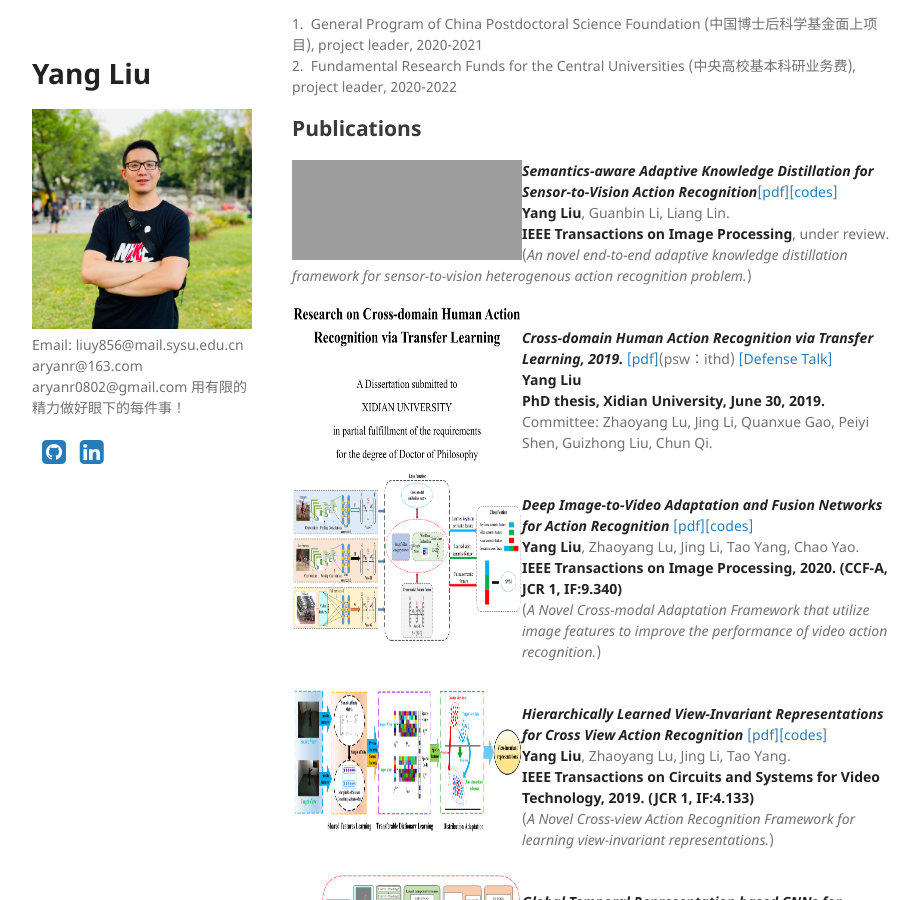
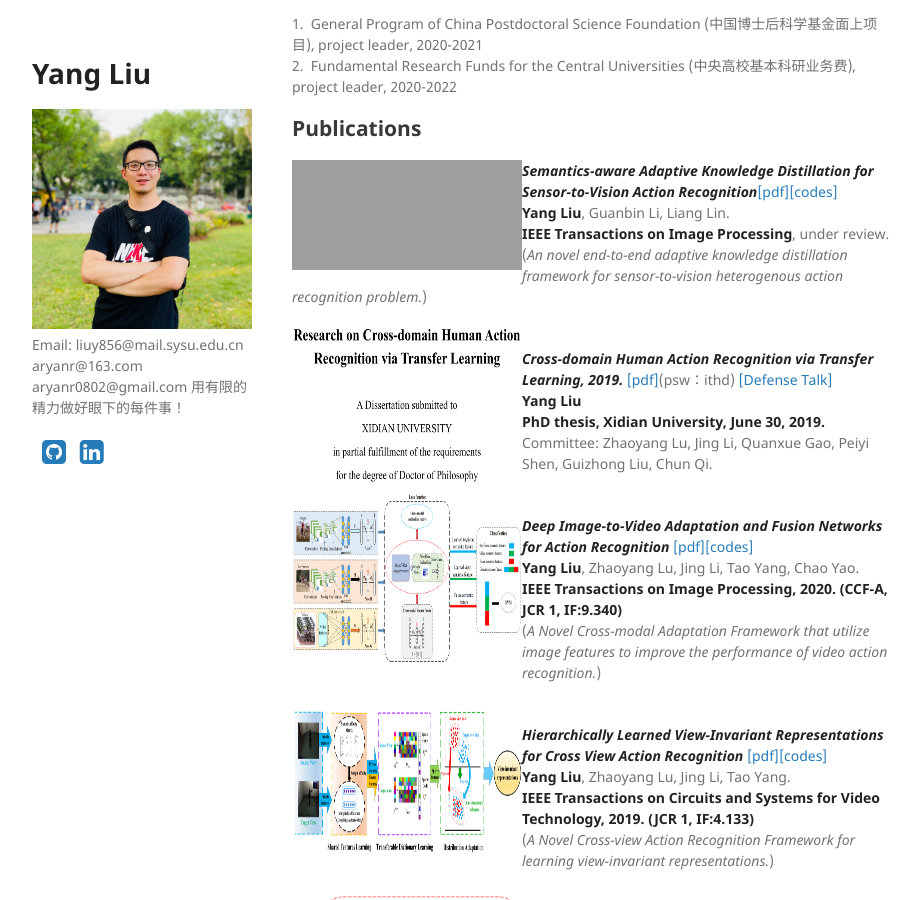
Before and after one commit to YangLiu9208/home, a Jekyll site: the page built from index.md, in a window 1280 px wide and 900 px high, scrolled down 718 px. Shown: the whole window, without its empty margins (178-1097 px from the left). Built offline with Jekyll 4.4.1, drawn with Linux system fonts in a browser that asks for light colours; a style sheet for code colours, icons or effects is not loaded; grey boxes are pictures that could not be loaded.

Commit message:
Update index.md

```diff
--- a/index.md
+++ b/index.md
@@ -30,7 +30,7 @@ Communication Systems Design in Intelligent Transportation
 
 <div align="left">
           <a>
-            <img border="0" src="./AKDN.png" align="left" width="230" height="100">
+            <img border="0" src="./AKDN.png" align="left" width="230" height="110">
           </a>
 </div>
 ***Semantics-aware Adaptive Knowledge Distillation for Sensor-to-Vision Action Recognition***[[pdf]](https://yangliu9208.github.io/home/)[[codes]]( https://yangliu9208.github.io/SAKDN/)
```
